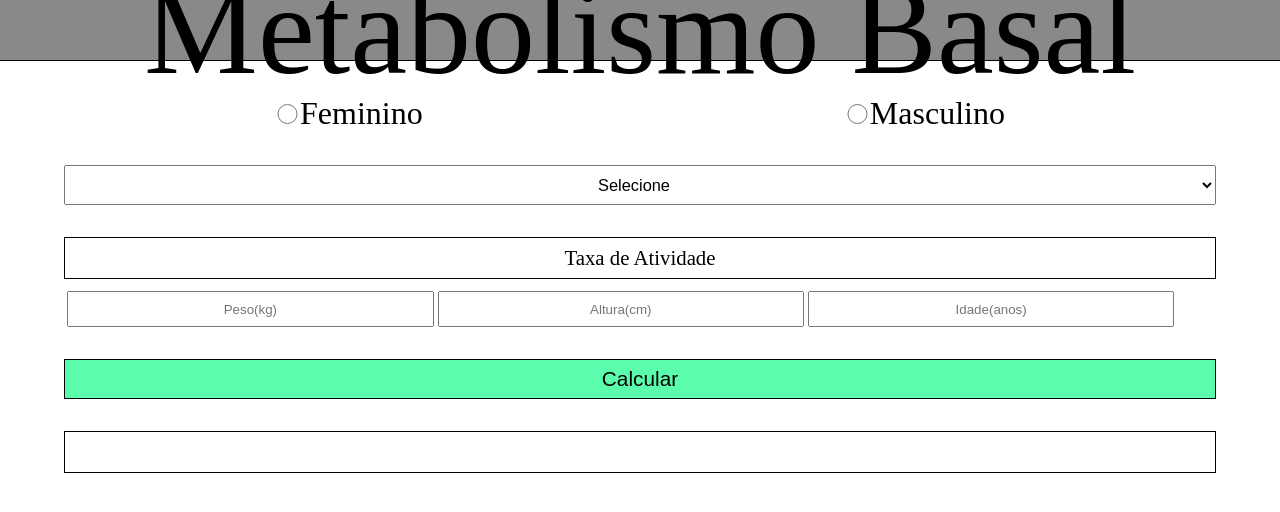
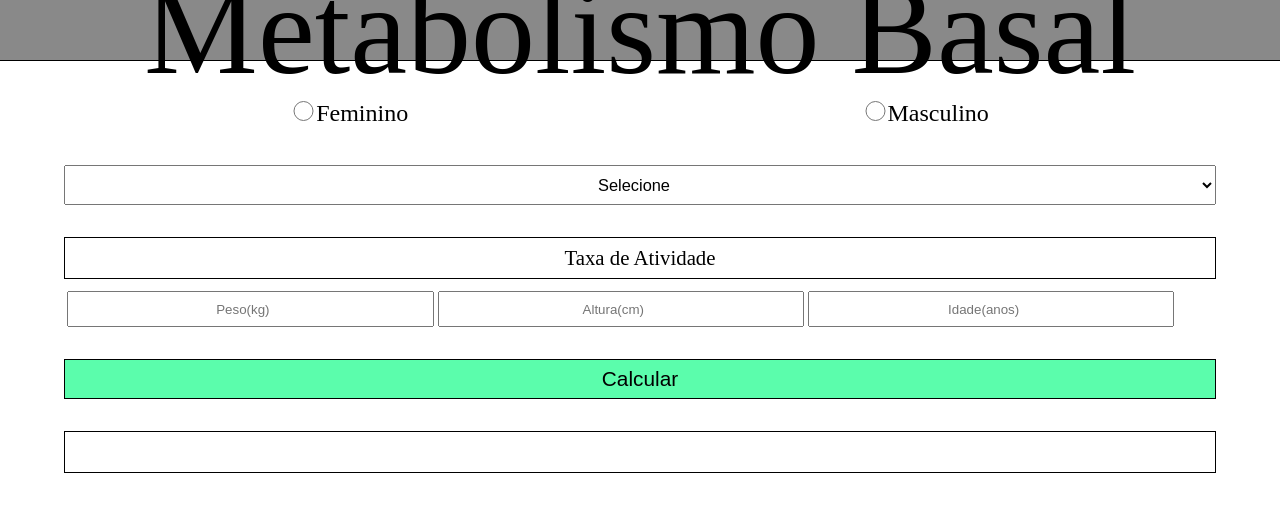
Before and after one commit to Backendishappywithjavascript/ACMB, a website: page www/index.html in a window 1280 px wide. Drawn offline with Linux system fonts and the light colour scheme.

Commit message:
I've changed the input type of peso, altura and idade, from text to number.

```diff
--- a/www/css/style.css
+++ b/www/css/style.css
@@ -54,7 +54,7 @@ ESTILIZAÇÃO DO BODY
   display: flex;
   justify-content: space-around;
   align-items: center;
-  font-size: 200%;
+  font-size: 150%;
 }
 /* Estilização do select*/
 #selectAtivityRate
@@ -102,7 +102,7 @@ output
   left: 6%;
   margin-top: -2%;
 }
-input[type='text']
+input[type='number']
 {
   position: relative;
   height: 30px;
--- a/www/index.html
+++ b/www/index.html
@@ -214,9 +214,9 @@
     informa ao usuario, com base em sua Taxa de atividade informada, em qual grupo ele se enquadra-->
     <output id="output">Taxa de Atividade</output>
     <textarea id="outputInfo"readonly="true"></textarea>
-    <input type="text" id="peso" placeholder="Peso(kg)"  value="">
-    <input type="text" id="altura" placeholder="Altura(cm)"  value="">
-    <input type="text" id="idade" placeholder="Idade(anos)" value="">
+    <input type="number" id="peso" placeholder="Peso(kg)"  value="">
+    <input type="number" id="altura" placeholder="Altura(cm)"  value="">
+    <input type="number" id="idade" placeholder="Idade(anos)" value="">
 
     <input type="button" id="btnCalc" onclick="calculate()" value="Calcular">
     <output id="result"></output>
```
